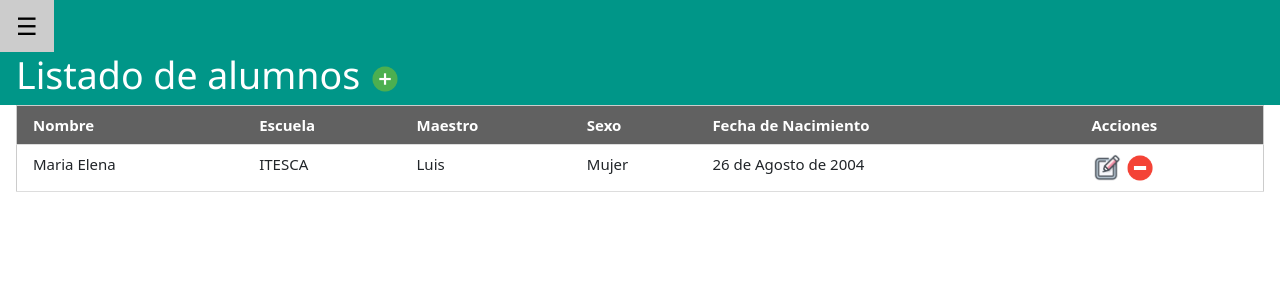
After one commit to jorgevldzs/ProyectoDjangoItesca, a Django app: page /alumnos/ in a window 1280 px wide. The commit adds this page. Shown: the top 300 px of the page. Run offline with Django 5.2, Linux system fonts and the light colour scheme; data comes from the database, SQL or seed files in the repository; both versions use the stored data as it was after the commit.

Commit message:
Alumnos Forms

```diff
--- /dev/null
+++ b/mi_aplicacion/templates/alumnos/alumnos.html
@@ -0,0 +1,48 @@
+{% extends "base.html" %}
+
+{% load static %}
+
+{% block encabezado %}
+<a href="{% url 'alumnos_alta' %}">
+    <img src="{% static 'images/agregar.png' %}" alt="Agregar" style="width: 30px;">
+</a>
+{% endblock %}
+{% block contenido %}
+
+<table class="w3-table-all w3-hoverable">
+    <thead>
+        <tr class="w3-dark-grey">
+            <th>Nombre</th>
+            <th>Escuela</th>
+            <th>Maestro</th>
+            <th>Sexo</th>
+            <th>Fecha de Nacimiento</th>
+            <th>Acciones</th>
+        </tr>
+    </thead>
+    {% for alumno in alumnos %}
+    <tr>
+        <td>{{ alumno.nombre }}</td>
+        <td>{{ alumno.escuela.siglas }}</td>
+        <td>{{ alumno.maestro.nombre }}</td>
+        {% if alumno.sexo == 2 %}
+        <td>Hombre</td>
+        {% elif alumno.sexo == 1 %}
+        <td>Mujer</td>
+        {% else %}
+        <td>Otro</td>
+        {% endif %}
+        <td>{{ alumno.fecha_nacimiento }}</td>
+        <td>
+            <a href="{% url 'alumnos_editar' alumno.id %}" style="text-decoration: none;">
+                <img src="{% static 'images/editar.png' %}" alt="Editar" style="width:30px;">
+            </a>
+            <a href="{% url 'alumnos_eliminar' alumno.id %}">
+                <img src="{% static 'images/eliminar.png' %}" alt="Eliminar" style="width:30px;">
+            </a>
+        </td>
+    </tr>
+
+    {% endfor %}
+</table>
+{% endblock %}
--- a/mi_aplicacion/templates/base.html
+++ b/mi_aplicacion/templates/base.html
@@ -17,7 +17,7 @@
         </button>
         <a href="/escuelas/" class="w3-bar-item w3-button">Escuelas</a>
         <a href="/maestros/" class="w3-bar-item w3-button">Maestros</a>
-        <a href="#" class="w3-bar-item w3-button">Link 3</a>
+        <a href="/alumnos/" class="w3-bar-item w3-button">Alumnos</a>
     </div>
 
     <div id="main">
--- a/mi_aplicacion/urls.py
+++ b/mi_aplicacion/urls.py
@@ -1,5 +1,5 @@
 from django.urls import path
-from mi_aplicacion.views import Home, Escuelas, EscuelaAlta, EscuelaEditar, EscuelaEliminar, Maestros, MaestroAlta, MaestroEditar, MaestroEliminar
+from mi_aplicacion.views import Home, Escuelas, EscuelaAlta, EscuelaEditar, EscuelaEliminar, Maestros, MaestroAlta, MaestroEditar, MaestroEliminar, Alumnos, AlumnoAlta, AlumnoEditar, AlumnoEliminar
 
 urlpatterns = [
     path('', Home.as_view(), name='home'),
@@ -14,4 +14,9 @@ urlpatterns = [
     path('maestros_editar/<int:id>/', MaestroEditar.as_view(), name = "maestros_editar"),
     path('maestros_eliminar/<int:id>/', MaestroEliminar.as_view(), name = "maestros_eliminar"),
 
+    path('alumnos/', Alumnos.as_view(), name = "alumnos"),
+    path('alumnos_alta/', AlumnoAlta.as_view(), name = "alumnos_alta"),
+    path('alumnos_editar/<int:id>/', AlumnoEditar.as_view(), name = "alumnos_editar"),
+    path('alumnos_eliminar/<int:id>/', AlumnoEliminar.as_view(), name = "alumnos_eliminar"),
+
 ]
--- a/mi_aplicacion/views.py
+++ b/mi_aplicacion/views.py
@@ -3,7 +3,7 @@ from django.views import View
 
 from mi_aplicacion.models import Escuela, Alumno, Maestro
 
-from mi_aplicacion.forms import EscuelaForm, MaestroForm
+from mi_aplicacion.forms import EscuelaForm, MaestroForm, AlumnoForm
 
 # Create your views here.
 
@@ -166,3 +166,88 @@ class MaestroEliminar(View):
             return redirect('maestros')
 
         return redirect('home')
+
+
+
+
+
+
+
+
+
+
+
+
+
+
+class Alumnos(View):
+    def get(self, request):
+        alumnos = Alumno.objects.all()
+        cdx = {
+            "titulo" : "Alumnos",
+            "subtitulo" : "Listado de alumnos",
+            "alumnos" : alumnos
+        }
+        return render(request, 'alumnos/alumnos.html', cdx)
+
+class AlumnoAlta(View):
+    def get(self, request):
+        form = AlumnoForm()
+        cdx = {
+            "titulo" : "Alta Alumnos",
+            "subtitulo": "Alta Alumnos",
+            "form" : form,
+            "fondo" : "bg-success p-3",
+            "boton" : "Guardar"
+        }
+        return render(request, 'alumnos/CRUD.html', cdx)
+
+    def post(self, request):
+        form = AlumnoForm(request.POST, request.FILES)
+        if form.is_valid():
+            form.save()
+            return redirect('alumnos')
+        return redirect('home')
+
+class AlumnoEditar(View):
+    def get(self, request, id):
+        alumno = Alumno.objects.filter(id = id).first()
+        form = AlumnoForm(instance=alumno)
+        cdx = {
+            "titulo" : "Editar Alumno",
+            "subtitulo": "Editar Alumno",
+            "form" : form,
+            "fondo" : "bg-warning p-3",
+            "boton" : "Modificar"
+        }
+        return render(request, 'alumnos/CRUD.html', cdx)
+
+    def post(self, request, id):
+        alumno = Alumno.objects.filter(id = id).first()
+        form = AlumnoForm(request.POST, request.FILES, instance=alumno)
+        if form.is_valid():
+            form.save()
+            return redirect('alumnos')
+        return redirect('home')
+
+class AlumnoEliminar(View):
+    def get(self, request, id):
+        alumno = Alumno.objects.filter(id = id).first()
+        form = AlumnoForm(instance=alumno)
+        cdx = {
+            "titulo" : "Editar Alumno",
+            "subtitulo": "Baja Alumno",
+            "form" : form,
+            "fondo" : "bg-danger p-3",
+            "boton" : "Eliminar"
+        }
+        return render(request, 'alumnos/CRUD.html', cdx)
+
+    def post(self, request, id):
+        alumno = Alumno.objects.filter(id = id).first()
+        form = AlumnoForm(request.POST, request.FILES, instance=alumno)
+        if form.is_valid():
+            alumno.delete()
+            return redirect('alumnos')
+
+        return redirect('home')
```
Also changed, not shown: mi_aplicacion/forms.py (+40 -1 lines), mi_aplicacion/templates/alumnos/CRUD.html (added, +13 -0 lines), db.sqlite3.
